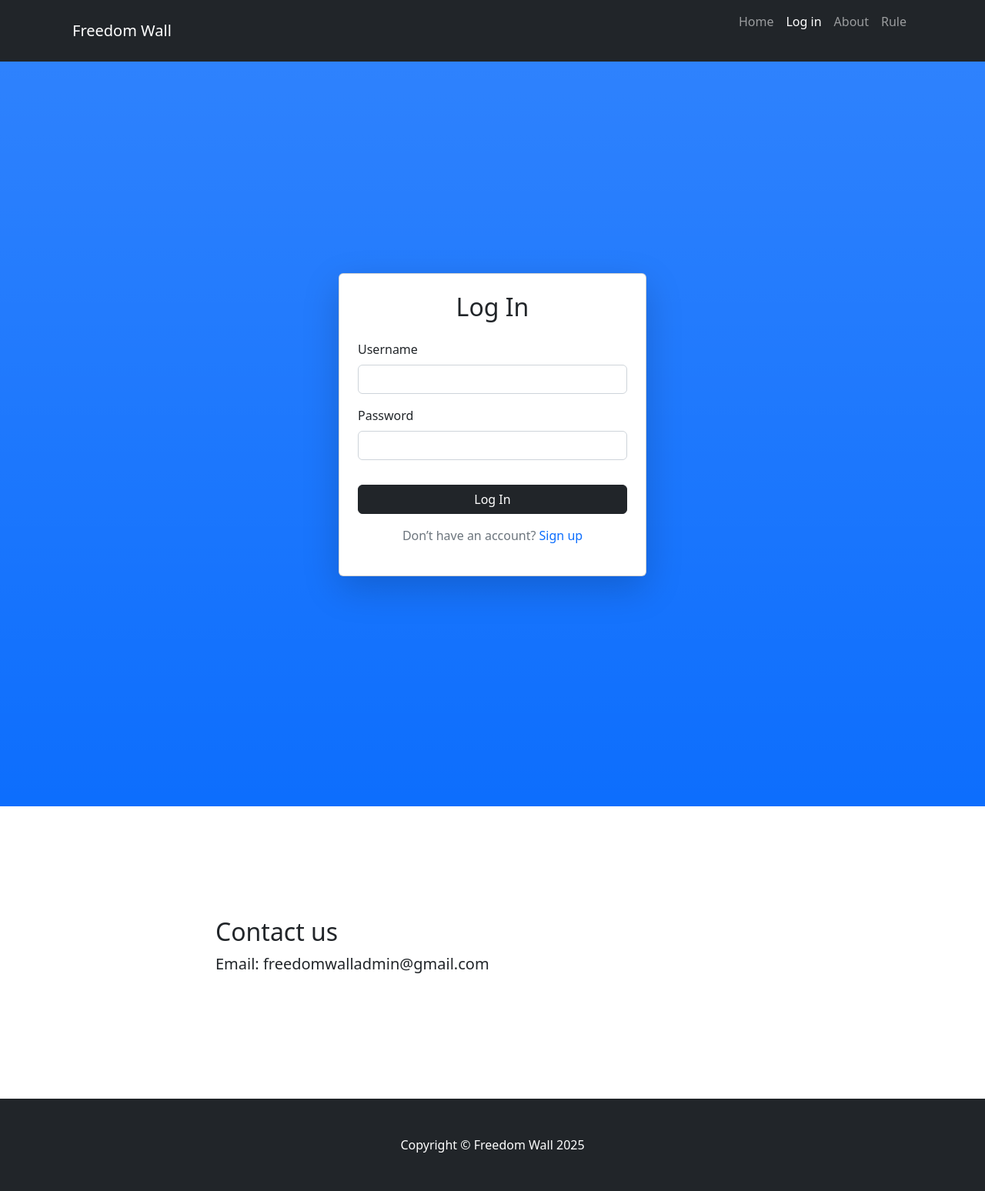
After one commit to DMTolibas/Freedom-wall, a Django app: page /members/login_user/ in a window 1280 px wide. The commit adds this page. Shown: the whole page at 77% size. Run offline with Django 5.2, Linux system fonts and the light colour scheme; some libraries are stand-ins or nearby versions.

Commit message:
add login and logout

```diff
--- a/freedomwall/settings.py
+++ b/freedomwall/settings.py
@@ -40,6 +40,7 @@ INSTALLED_APPS = [
     'django.contrib.staticfiles',
 
     'rant',
+    'members',
 ]
 
 MIDDLEWARE = [
@@ -107,7 +108,7 @@ AUTH_PASSWORD_VALIDATORS = [
 
 LANGUAGE_CODE = 'en-us'
 
-TIME_ZONE = 'UTC'
+TIME_ZONE = 'Asia/Manila'
 
 USE_I18N = True
 
--- a/freedomwall/urls.py
+++ b/freedomwall/urls.py
@@ -4,4 +4,6 @@ from django.urls import path, include
 urlpatterns = [
     path('admin/', admin.site.urls),
     path('', include('rant.urls')),
+    path('members/', include('django.contrib.auth.urls')), #import all auser authetication func in django //  django has built-in func
+    path('members/', include('members.urls')),
 ]
--- /dev/null
+++ b/members/admin.py
@@ -0,0 +1,3 @@
+from django.contrib import admin
+
+# Register your models here.
--- /dev/null
+++ b/members/apps.py
@@ -0,0 +1,5 @@
+from django.apps import AppConfig
+
+
+class MembersConfig(AppConfig):
+    name = 'members'
--- /dev/null
+++ b/members/models.py
@@ -0,0 +1,3 @@
+from django.db import models
+
+# Create your models here.
--- /dev/null
+++ b/members/templates/authentication/login.html
@@ -0,0 +1,103 @@
+{% load static %}
+
+<!DOCTYPE html>
+<html lang="en">
+<head>
+    <meta charset="utf-8" />
+    <meta name="viewport" content="width=device-width, initial-scale=1" />
+
+    <title>Login | Freedom Wall</title>
+
+    <!-- Bootstrap CSS -->
+    <link href="{% static 'css/styles.css' %}" rel="stylesheet" />
+</head>
+
+<body id="page-top">
+
+<!-- Navigation -->
+<nav class="navbar navbar-expand-lg navbar-dark bg-dark fixed-top">
+    <div class="container px-4">
+        <a class="navbar-brand" href="{% url 'home' %}">Freedom Wall</a>
+        <button class="navbar-toggler" type="button" data-bs-toggle="collapse" data-bs-target="#navbarResponsive">
+            <span class="navbar-toggler-icon"></span>
+        </button>
+
+        <div class="collapse navbar-collapse" id="navbarResponsive">
+            <ul class="navbar-nav ms-auto">
+                <li class="nav-item"><a class="nav-link" href="{% url 'home' %}">Home</a></li>
+                <li class="nav-item"><a class="nav-link active" href="{% url 'login' %}">Log in</a></li>
+                <li class="nav-item"><a class="nav-link" href="{% url 'about' %}">About</a></li>
+                <li class="nav-item"><a class="nav-link" href="{% url 'rule' %}">Rule</a></li>
+            </ul>
+        </div>
+    </div>
+</nav>
+
+<!-- Login Section -->
+<header class="bg-primary bg-gradient text-white" style="min-height:100vh;">
+    <div class="container px-4 text-center d-flex justify-content-center align-items-center" style="min-height:100vh;">
+        <div class="card shadow-lg p-4" style="width: 100%; max-width: 400px;">
+
+            <h2 class="mb-4 text-dark">Log In</h2>
+
+            <!-- Message when logining -->
+            {% if messages %}
+                {% for message in messages %}
+                    <div class="alert alert-danger">
+                        {{ message }}
+                    </div>
+                {% endfor %}
+            {% endif %}
+
+            <form method="POST">
+                {% csrf_token %}
+
+                <div class="mb-3 text-start">
+                    <label class="form-label text-dark">Username</label>
+                    <input type="text" name="username" class="form-control" required>
+                </div>
+
+                <div class="mb-3 text-start">
+                    <label class="form-label text-dark">Password</label>
+                    <input type="password" name="password" class="form-control" required>
+                </div>
+
+                <button type="submit" class="btn btn-dark w-100 mt-3">
+                    Log In
+                </button>
+            </form>
+
+            <p class="mt-3 text-muted">
+                Don’t have an account? <a href="#" class="text-decoration-none">Sign up</a>
+            </p>
+
+        </div>
+    </div>
+</header>
+
+
+
+
+        <!-- Contact section-->
+        <section id="contact">
+            <div class="container px-4">
+                <div class="row gx-4 justify-content-center">
+                    <div class="col-lg-8">
+                        <h2>Contact us</h2>
+                        <p class="lead">Email: freedomwalladmin@gmail.com</p>
+                    </div>
+                </div>
+            </div>
+        </section>
+
+
+        <!-- Footer-->
+        <footer class="py-5 bg-dark">
+            <div class="container px-4"><p class="m-0 text-center text-white">Copyright &copy; Freedom Wall 2025</p></div>
+        </footer>
+
+<!-- Bootstrap JS -->
+<script src="https://cdn.jsdelivr.net/npm/bootstrap@5.2.3/dist/js/bootstrap.bundle.min.js"></script>
+
+</body>
+</html>
--- /dev/null
+++ b/members/tests.py
@@ -0,0 +1,3 @@
+from django.test import TestCase
+
+# Create your tests here.
--- /dev/null
+++ b/members/urls.py
@@ -0,0 +1,8 @@
+from django.urls import path
+
+from . import views
+
+urlpatterns = [
+    path('login_user/', views.login_user, name="login"),
+    path('logout_user/', views.logout_user, name="logout"),
+]
--- /dev/null
+++ b/members/views.py
@@ -0,0 +1,28 @@
+from django.shortcuts import render, redirect
+from django.contrib.auth import authenticate, login, logout
+from django.contrib import messages
+
+# Create your views here.
+def login_user(request):
+    if request.method == "POST":
+        username = request.POST["username"]
+        password = request.POST["password"]
+        user = authenticate(request, username=username, password=password)
+        if user is not None:
+            login(request, user)
+            # Redirect to a success page.
+            messages.success(request, ("Success!"))
+            return redirect("home")
+        else:
+            # Return an 'invalid login' error message.
+            messages.success(request, ("There is an error. Try again!"))
+            return redirect("login")
+
+    else:
+        return render(request, "authentication/login.html", {})
+
+def logout_user(request):
+    logout(request) #actually log out the user
+    # show meesage and redirect when log out
+    messages.success(request, ("There is an error. Try again!"))
+    return redirect("home")
--- a/rant/forms.py
+++ b/rant/forms.py
@@ -5,6 +5,7 @@ from .models import Rant
 
 class RantForm(forms.ModelForm):
     content = forms.CharField(widget=forms.Textarea(attrs={'placeholder':'Type here...'}))
+    poster = forms.CharField(required=False, widget=forms.TextInput(attrs={'placeholder':'Optional: default as Anonymous'}))
 
     class Meta:
         model = Rant
--- a/rant/models.py
+++ b/rant/models.py
@@ -3,7 +3,7 @@ from django.db import models
 # Create your models here.
 class Rant(models.Model):
     title = models.CharField(max_length=300)
-    poster = models.CharField(max_length=100, default="Anonymous")
+    poster = models.CharField(max_length=100, default="Anonymous", blank=True, null=True)
     content = models.TextField()
     created = models.DateTimeField(auto_now_add=True)
 
--- a/rant/urls.py
+++ b/rant/urls.py
@@ -6,5 +6,6 @@ urlpatterns = [
     path('', views.index, name="home"),
     path('about', views.about, name="about"),
     path('rule', views.rule, name="rule"),
+    path('login', views.login, name="login"),
 
 ]
```
Also changed, not shown: rant/templates/index.html (+12 -4 lines), rant/views.py (+5 -6 lines), members/__init__.py (added), members/migrations/__init__.py (added).
